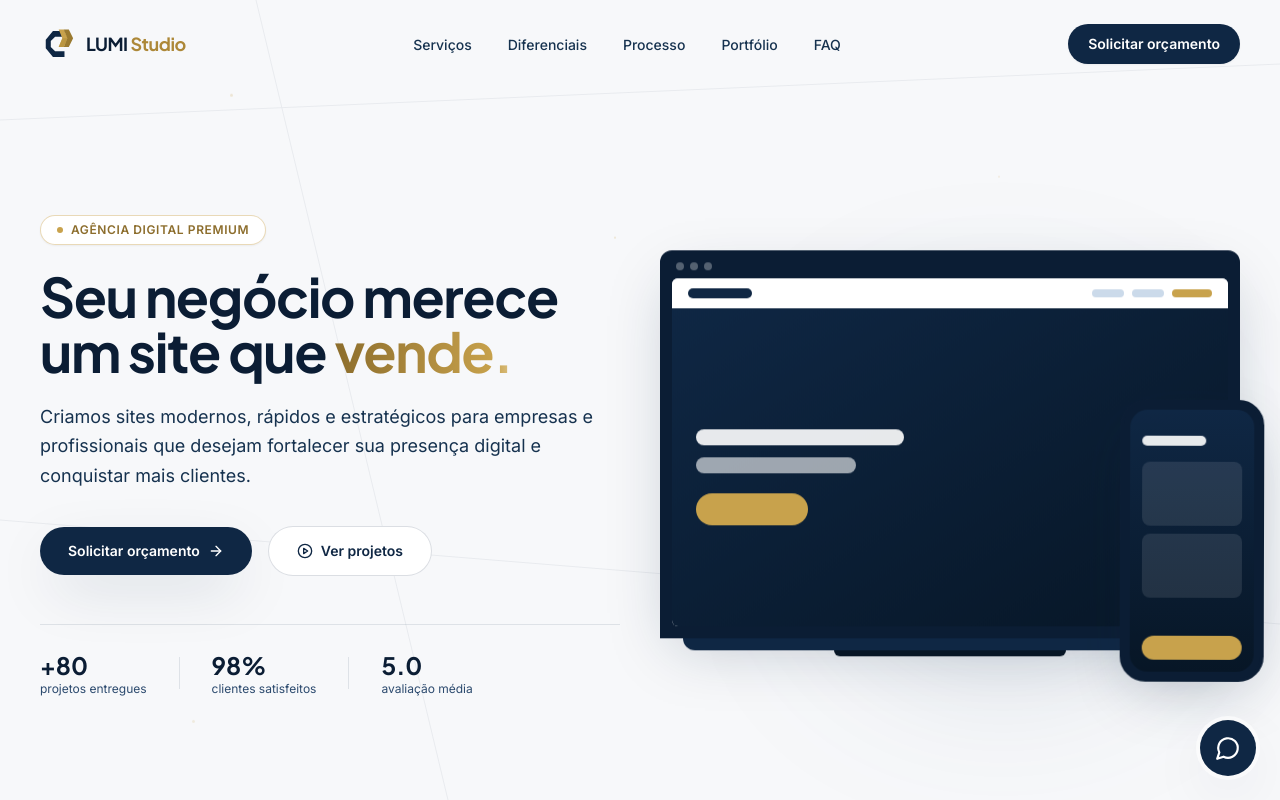
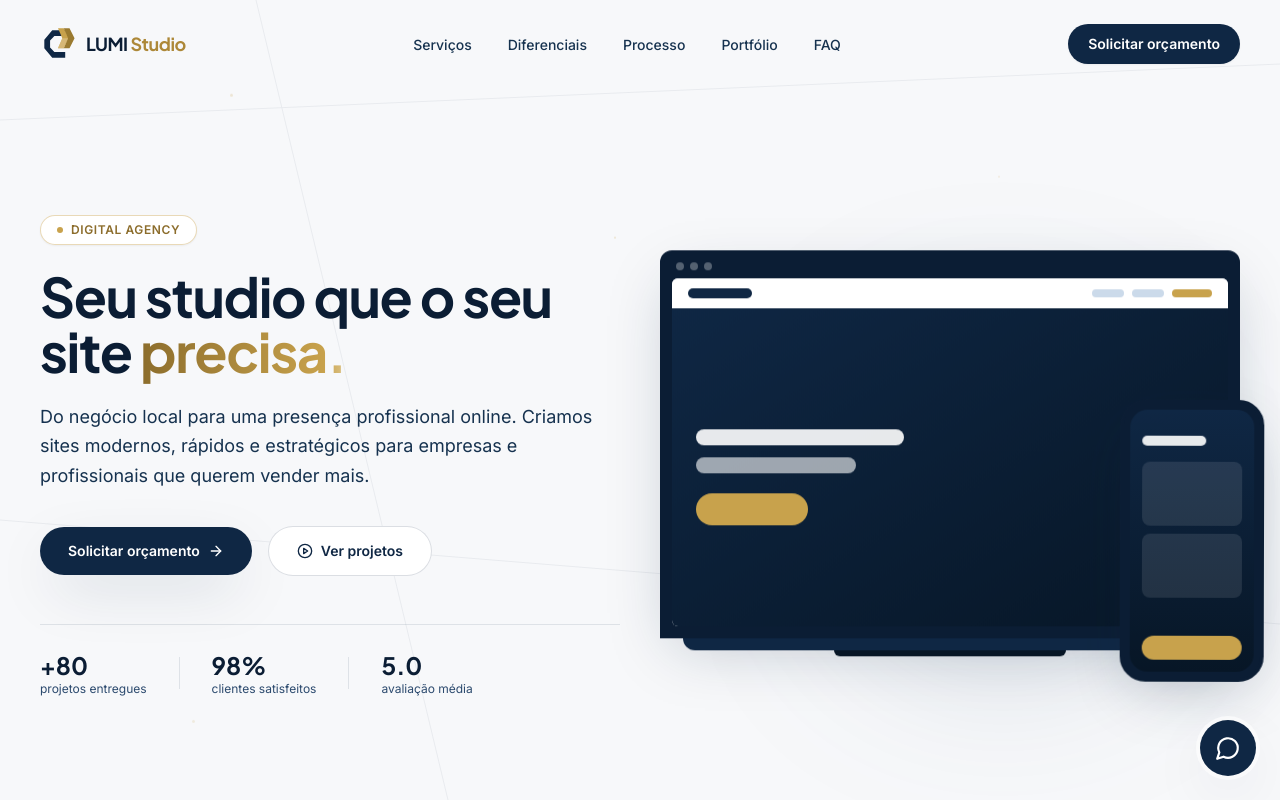
Before and after one commit to rafaelhbello/Lumi-Studio, a Next.js app: page / in a window 1280 px wide. Shown: the top 800 px of the page. Built offline with nearby package versions, Linux system fonts and the light colour scheme.

Commit message:
Aplica slogan oficial e refina logo SVG para maior fidelidade ao design

```diff
--- a/components/Hero.tsx
+++ b/components/Hero.tsx
@@ -29,7 +29,7 @@ export default function Hero() {
             className="mb-6 inline-flex items-center gap-2 rounded-full border border-gold-300/60 bg-white px-4 py-1.5 text-xs font-semibold uppercase tracking-wider text-gold-700 shadow-sm"
           >
             <span className="h-1.5 w-1.5 rounded-full bg-gold-500" />
-            Agência digital premium
+            Digital Agency
           </motion.div>
 
           <motion.h1
@@ -38,7 +38,8 @@ export default function Hero() {
             transition={{ duration: 0.7, delay: 0.1 }}
             className="font-display text-4xl font-bold leading-[1.1] tracking-tight text-navy-800 sm:text-5xl lg:text-[3.4rem]"
           >
-            Seu negócio merece um site que <span className="text-gradient-gold">vende.</span>
+            Seu studio que o seu site{' '}
+            <span className="text-gradient-gold">precisa.</span>
           </motion.h1>
 
           <motion.p
@@ -47,8 +48,8 @@ export default function Hero() {
             transition={{ duration: 0.7, delay: 0.22 }}
             className="mt-6 max-w-xl text-lg leading-relaxed text-navy-600"
           >
-            Criamos sites modernos, rápidos e estratégicos para empresas e profissionais que
-            desejam fortalecer sua presença digital e conquistar mais clientes.
+            Do negócio local para uma presença profissional online. Criamos sites modernos,
+            rápidos e estratégicos para empresas e profissionais que querem vender mais.
           </motion.p>
 
           <motion.div
@@ -104,11 +105,9 @@ export default function Hero() {
           transition={{ duration: 0.9, delay: 0.2, ease: [0.22, 1, 0.36, 1] }}
           className="relative z-10 mx-auto w-full max-w-lg lg:max-w-none"
         >
-          {/* glow atrás do notebook */}
           <div className="absolute left-1/2 top-1/2 -z-10 h-[420px] w-[420px] -translate-x-1/2 -translate-y-1/2 rounded-full bg-gold-400/20 blur-[100px]" />
           <div className="absolute left-1/3 top-1/4 -z-10 h-[300px] w-[300px] rounded-full bg-navy-400/20 blur-[90px]" />
 
-          {/* Notebook mockup */}
           <div className="relative mx-auto w-full animate-float">
             <div className="rounded-t-xl border-4 border-navy-800 bg-navy-800 p-2 shadow-premium">
               <div className="flex items-center gap-1.5 pb-2 pl-1">
@@ -139,7 +138,6 @@ export default function Hero() {
             <div className="mx-auto h-1.5 w-[40%] rounded-b-lg bg-navy-900" />
           </div>
 
-          {/* Smartphone mockup */}
           <motion.div
             className="absolute -bottom-6 -right-2 w-28 animate-floatSlow sm:w-32 lg:-right-6 lg:w-36"
             initial={{ opacity: 0, x: 20 }}
--- a/components/Logo.tsx
+++ b/components/Logo.tsx
@@ -3,11 +3,9 @@ type LogoProps = {
   light?: boolean;
 };
 
+/** Logo mark LUMI Studio — hexágono aberto navy + fita dourada */
 export default function Logo({ className = 'h-8 w-8', light = false }: LogoProps) {
   const navy = light ? '#FFFFFF' : '#0F2744';
-  const gold = '#C8A24C';
-  const goldMid = '#B8943F';
-  const goldDark = '#9A7A30';
 
   return (
     <svg
@@ -17,54 +15,26 @@ export default function Logo({ className = 'h-8 w-8', light = false }: LogoProps
       className={className}
       aria-hidden
     >
-      {/* Navy open hexagon / C shape */}
+      {/* Base navy — forma hexagonal aberta (estilo C) */}
       <path
-        d="M68 14
-           H36
-           L16 38
-           V62
-           L36 86
-           H68
-           V70
-           H42
-           L30 58
-           V42
-           L42 30
-           H68
-           Z"
         fill={navy}
+        d="M70 12H34L12 38v24l22 26h36V72H40l-12-12V40l12-12h30V12z"
       />
-      {/* Gold ribbon - left panel */}
+      {/* Fita dourada — painel esquerdo */}
       <path
-        d="M52 10
-           L66 10
-           L78 34
-           L66 58
-           L52 58
-           L62 34
-           Z"
-        fill={gold}
+        fill="#C8A24C"
+        d="M50 6h16l14 28-14 28H50l12-28L50 6z"
       />
-      {/* Gold ribbon - right panel (darker for depth) */}
+      {/* Fita dourada — painel direito (sombra) */}
       <path
-        d="M66 10
-           L80 10
-           L92 34
-           L80 58
-           L66 58
-           L76 34
-           Z"
-        fill={goldDark}
+        fill="#9A7A30"
+        d="M66 6h16l14 28-14 28H66l12-28L66 6z"
       />
-      {/* Gold ribbon highlight */}
+      {/* Destaque central da fita */}
       <path
-        d="M62 34
-           L76 34
-           L66 58
-           L52 58
-           Z"
-        fill={goldMid}
-        opacity="0.85"
+        fill="#DBC087"
+        d="M62 34h16L66 62H50l12-28z"
+        opacity="0.7"
       />
     </svg>
   );
```
Also changed, not shown: public/favicon.svg.
